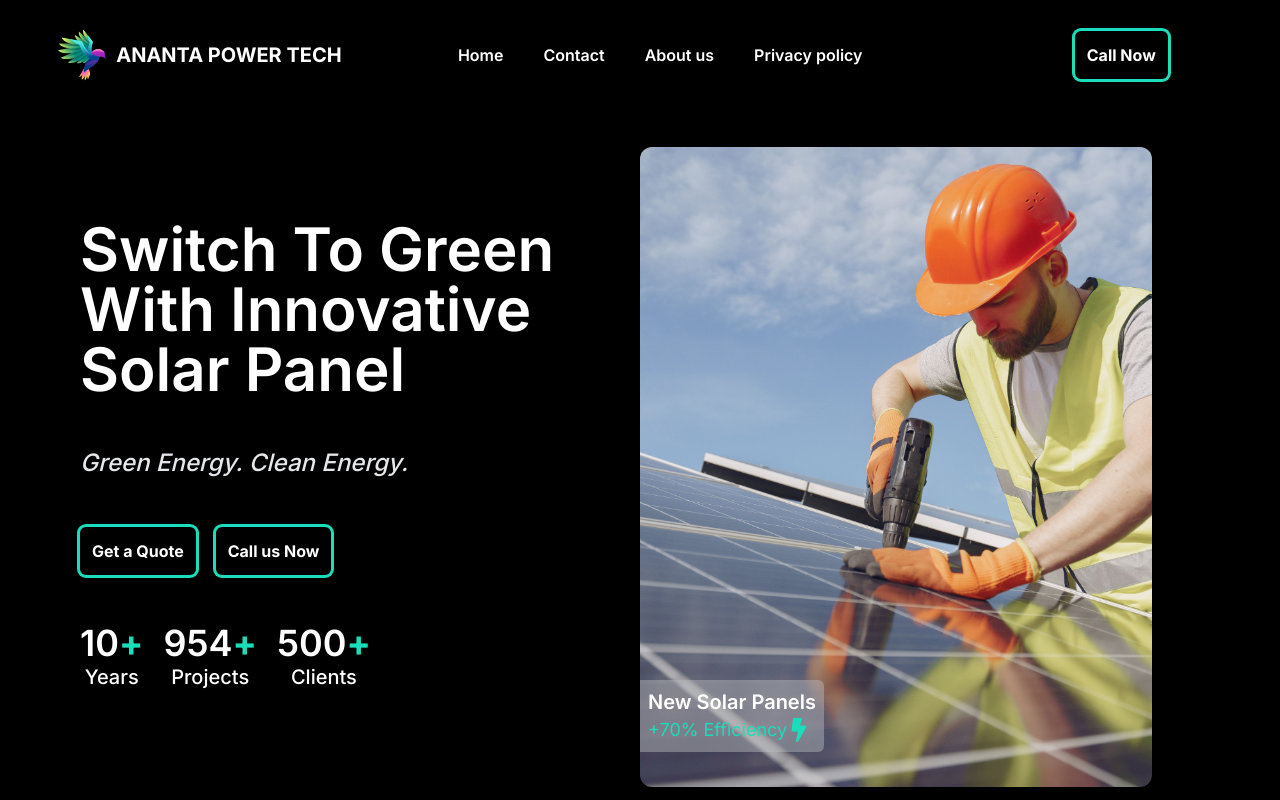
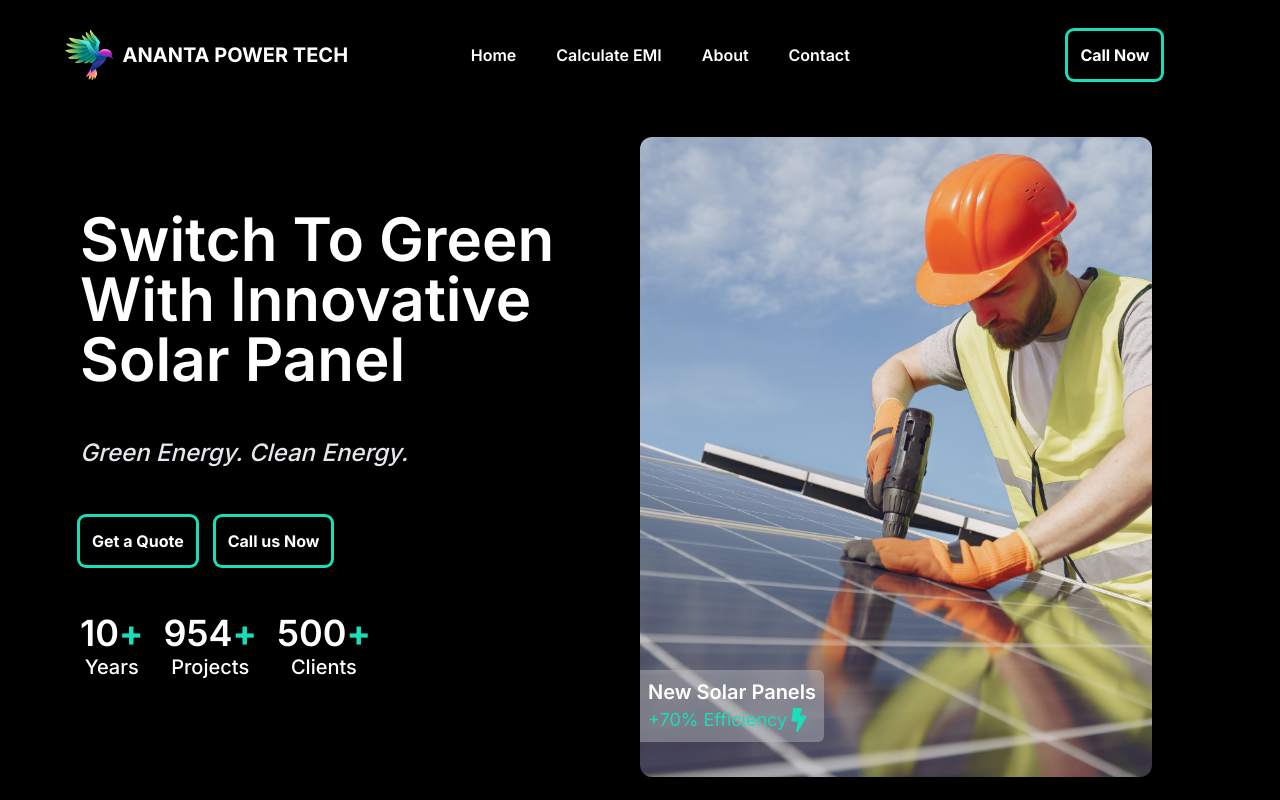
Before and after one commit to rounakraj03/solar-app-attempt-one, a Next.js app: page / in a window 1280 px wide. Shown: the top 800 px of the page. Built offline with nearby package versions, Linux system fonts and the light colour scheme.

Commit message:
done navbar...lets work on single page slide feature

```diff
--- a/src/app/layout.js
+++ b/src/app/layout.js
@@ -13,7 +13,6 @@ export default function RootLayout({ children }) {
   return (
     <html lang="en">
       <body className={inter.className}>
-        <Navbar></Navbar>
         {children}
         </body>
     </html>
--- a/src/app/page.js
+++ b/src/app/page.js
@@ -1,6 +1,5 @@
 import ActionButton from '@/components/ActionButton'
 import ContactForm from '@/components/ContactForm';
-import Home from '@/components/DummyPage';
 import FooterPage from '@/components/Footer';
 import HappyClients from '@/components/HappyClients';
 import HomeSecondComponent from '@/components/HomeSecondComponent';
@@ -13,8 +12,10 @@ import { FaBolt } from 'react-icons/fa';
 
 const page = () => {
   return (
-    <div className='h-screen w-screen bg-gradient-conic  before:dark:to-blue-700 flex flex-col'>
-      <div className='flex'>
+
+    <div className='h-screen w-screen flex flex-col relative'>
+      <div className='h-[90px] w-full fixed bg-black z-50'><Navbar/></div>
+      <div className='flex mt-10 pt-10'>
         <div className='w-1/2 h-[calc(100vh-70px)]  flex flex-col justify-center align-middle gap-12 px-20'>
           <h1 className='text-6xl font-semibold '>Switch To Green With Innovative Solar Panel</h1>
           <p className='italic text-2xl font-medium text-gray-200'>Green Energy. Clean Energy.</p>
--- a/src/components/Navbar.jsx
+++ b/src/components/Navbar.jsx
@@ -9,13 +9,13 @@ const Navbar = () => {
 
     const routeList = [
         {title: "Home", route: "/"},
+        {title: "Calculate EMI", route: "/calculate-emi"},
+        {title: "About", route: "/about"},
         {title: "Contact", route: "/contact"},
-        {title: "About us", route: "/about-us"},
-        {title: "Privacy policy", route: "/privacy-policy"},
     ];
 
     return (
-        <div className='sticky top-0 z-50 h-[70px] mt-5 w-screen max-w-7xl flex items-center justify-evenly m-auto'>
+        <div className=' h-[70px] mt-5 w-screen max-w-7xl flex items-center justify-evenly m-auto'>
             <div className='flex items-center gap-0 -mx-20'>
             <Image
                 // className='bg-blue-500'
```
